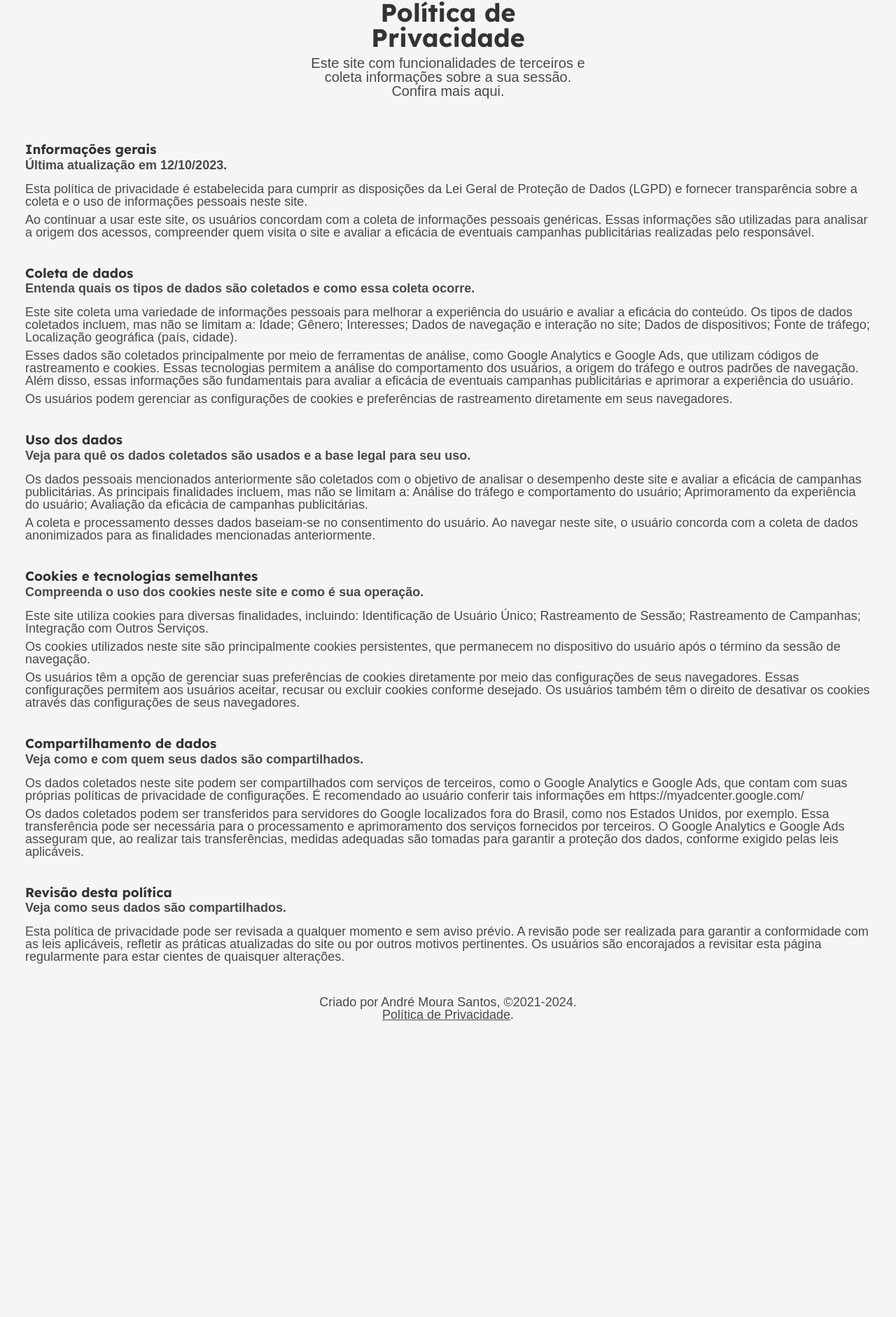
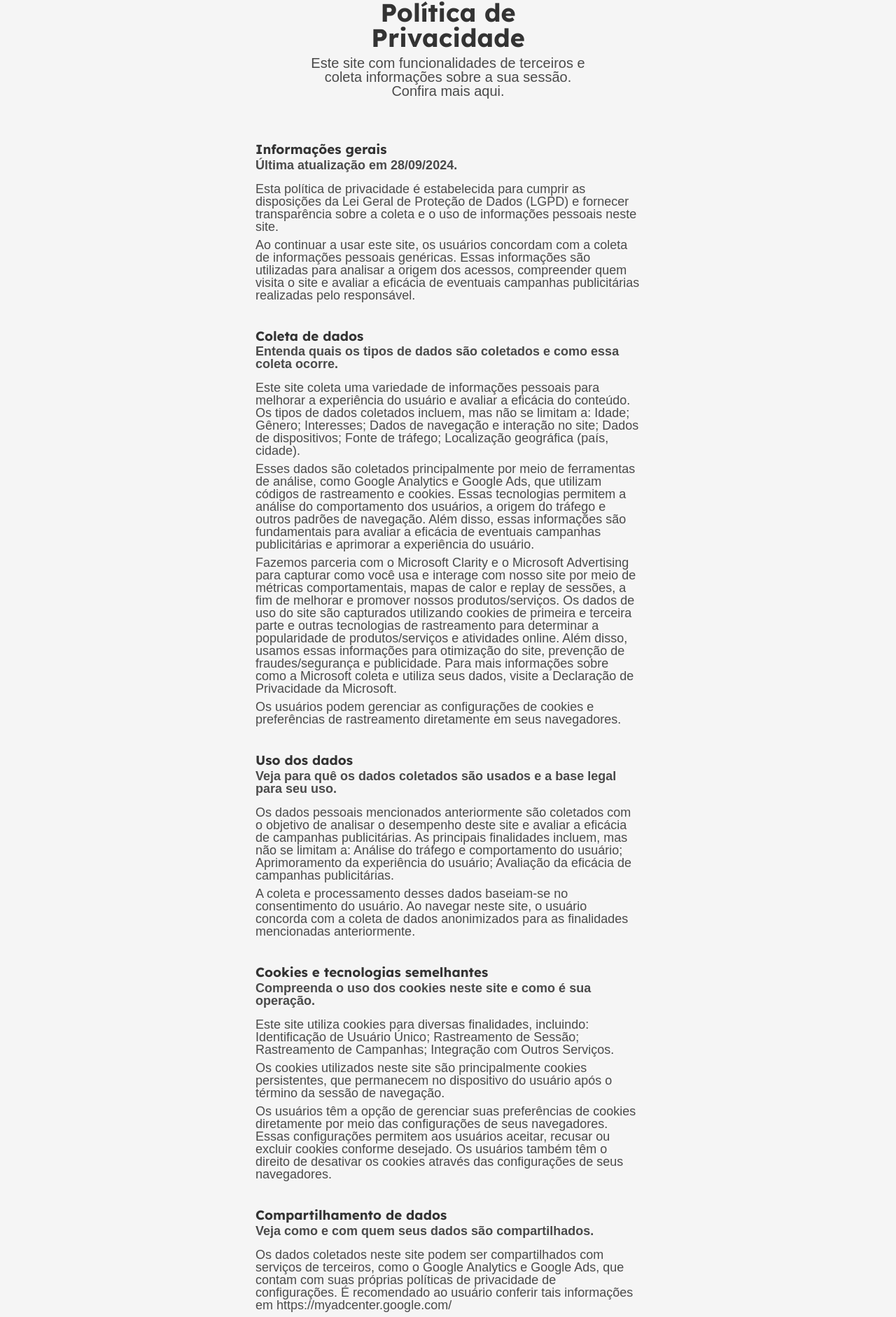
Before and after one commit to andremourasantos/andremourasantos.github.io, a Vue app: page /politica-de-privacidade in a window 1280 px wide. Shown: the part 68-1950 px from the top of the page at 70% size. Before the commit the page ends 1570 px from the top, so only its background shows below. Built offline with nearby package versions, Linux system fonts and the light colour scheme; no server answers; a web font is replaced by a local one.

Commit message:
v1.6.9 - Atualização da política de privacidade.

```diff
--- a/package.json
+++ b/package.json
@@ -1,6 +1,6 @@
 {
   "name": "andremourasantos.github.io",
-  "version": "1.6.8",
+  "version": "1.6.9",
   "private": true,
   "type": "module",
   "scripts": {
--- a/src/data/pp.json
+++ b/src/data/pp.json
@@ -1,7 +1,7 @@
 [
   {
     "title": "Informações gerais",
-    "description": "Última atualização em 12/10/2023.",
+    "description": "Última atualização em 28/09/2024.",
     "content": [
       "Esta política de privacidade é estabelecida para cumprir as disposições da Lei Geral de Proteção de Dados (LGPD) e fornecer transparência sobre a coleta e o uso de informações pessoais neste site.",
       "Ao continuar a usar este site, os usuários concordam com a coleta de informações pessoais genéricas. Essas informações são utilizadas para analisar a origem dos acessos, compreender quem visita o site e avaliar a eficácia de eventuais campanhas publicitárias realizadas pelo responsável."
@@ -13,6 +13,7 @@
     "content": [
       "Este site coleta uma variedade de informações pessoais para melhorar a experiência do usuário e avaliar a eficácia do conteúdo. Os tipos de dados coletados incluem, mas não se limitam a: Idade; Gênero; Interesses; Dados de navegação e interação no site; Dados de dispositivos; Fonte de tráfego; Localização geográfica (país, cidade).",
       "Esses dados são coletados principalmente por meio de ferramentas de análise, como Google Analytics e Google Ads, que utilizam códigos de rastreamento e cookies. Essas tecnologias permitem a análise do comportamento dos usuários, a origem do tráfego e outros padrões de navegação. Além disso, essas informações são fundamentais para avaliar a eficácia de eventuais campanhas publicitárias e aprimorar a experiência do usuário.",
+      "Fazemos parceria com o Microsoft Clarity e o Microsoft Advertising para capturar como você usa e interage com nosso site por meio de métricas comportamentais, mapas de calor e replay de sessões, a fim de melhorar e promover nossos produtos/serviços. Os dados de uso do site são capturados utilizando cookies de primeira e terceira parte e outras tecnologias de rastreamento para determinar a popularidade de produtos/serviços e atividades online. Além disso, usamos essas informações para otimização do site, prevenção de fraudes/segurança e publicidade. Para mais informações sobre como a Microsoft coleta e utiliza seus dados, visite a Declaração de Privacidade da Microsoft.",
       "Os usuários podem gerenciar as configurações de cookies e preferências de rastreamento diretamente em seus navegadores."
     ]
   },
@@ -38,6 +39,7 @@
     "description": "Veja como e com quem seus dados são compartilhados.",
     "content": [
       "Os dados coletados neste site podem ser compartilhados com serviços de terceiros, como o Google Analytics e Google Ads, que contam com suas próprias políticas de privacidade de configurações. É recomendado ao usuário conferir tais informações em https://myadcenter.google.com/",
+      "Acesse também a Declaração de Privacidade da Microsoft em https://www.microsoft.com/pt-BR/privacy/privacystatement",
       "Os dados coletados podem ser transferidos para servidores do Google localizados fora do Brasil, como nos Estados Unidos, por exemplo. Essa transferência pode ser necessária para o processamento e aprimoramento dos serviços fornecidos por terceiros. O Google Analytics e Google Ads asseguram que, ao realizar tais transferências, medidas adequadas são tomadas para garantir a proteção dos dados, conforme exigido pelas leis aplicáveis."
     ]
   },
--- a/src/views/PrivacyPolicy.vue
+++ b/src/views/PrivacyPolicy.vue
@@ -38,6 +38,8 @@ export default defineComponent({
     flex-wrap: nowrap;
     gap: 32px;
     padding: 64px 0px 0px 0px;
+    max-width: 550px;
+    margin-inline: auto;
   }
 
   .pp-entry-title {
```
